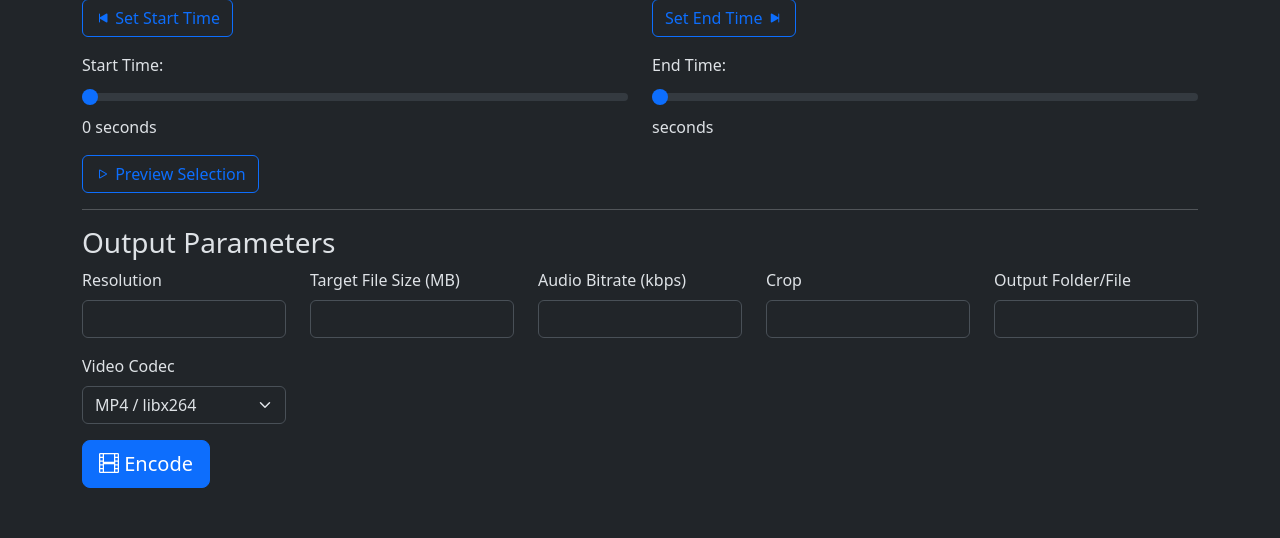
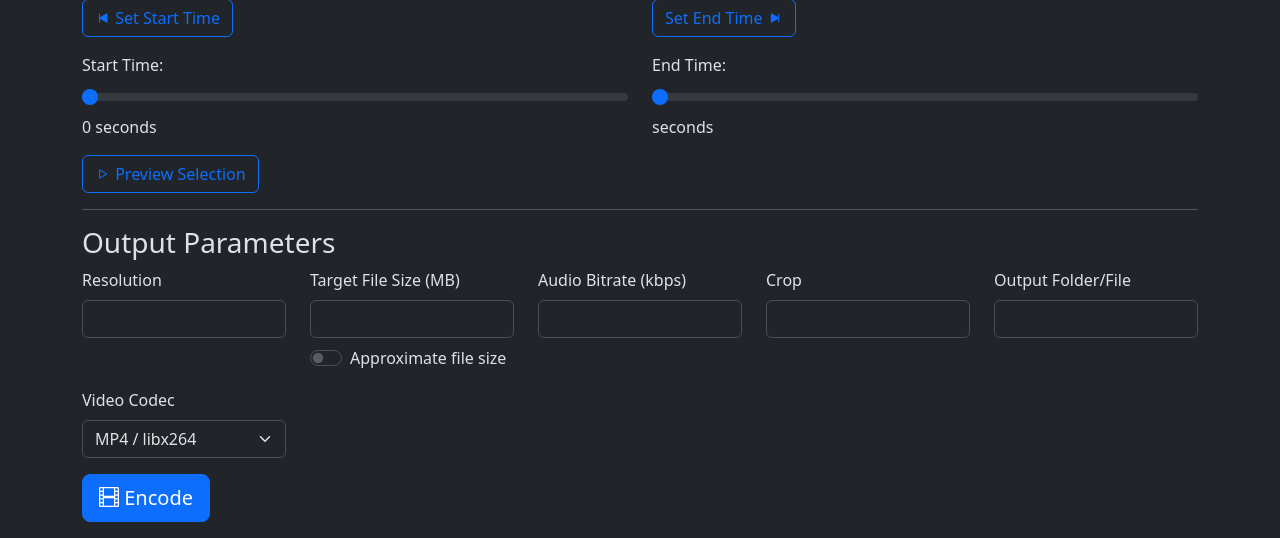
Before and after one commit to zfleeman/ffmpeg4discord, a Python web app: template ffmpeg4discord/templates/web.html in a window 1280 px wide. Shown: the part 721-1259 px from the top of the page. Before the commit the page ends 1209 px from the top, so only its background shows below. Run offline with Jinja, Linux system fonts and the light colour scheme; the template is opened without the code that fills it, so the values that code supplies are empty.

Commit message:
approximate file size support (#26)

```diff
--- a/ffmpeg4discord/arguments.py
+++ b/ffmpeg4discord/arguments.py
@@ -26,6 +26,11 @@ def get_args() -> Namespace:
         "--filename-times",
         action=BooleanOptionalAction,
         help="Generate From/To timestamps from the clip's file name.",
+    )
+    parser.add_argument(
+        "--approx",
+        action=BooleanOptionalAction,
+        help="Approximate file size. The job will not loop to output the file under the target size. It will get close enough to the target on the first run.",
     )
     parser.add_argument("--from", help="Start clipping at this timestamp, e.g. 00:00:10")
     parser.add_argument("--to", help="Stop clipping at this timestamp, e.g. 00:00:20")
--- a/ffmpeg4discord/templates/web.html
+++ b/ffmpeg4discord/templates/web.html
@@ -56,8 +56,12 @@
                     <input class="form-control" name="resolution" id="resolution" type="text" value="{{ twopass.resolution }}" />
                 </div>
                 <div class="col">
-                    <label for="target_filesize" class="form-label">Target File Size (MB)</label>
-                    <input class="form-control" name="target_filesize" id="target_filesize" type="text" value="{{ twopass.target_filesize }}" />
+                    <label for="target_filesize" class="form-label"><span id="targetApprox">Target</span> File Size (MB)</label>
+                    <input class="form-control mb-2" name="target_filesize" id="target_filesize" type="text" value="{{ twopass.target_filesize }}" />
+                    <div class="form-check form-switch">
+                        <input class="form-check-input" type="checkbox" role="switch" id="approx" value="True" name="approx" id="approx" {{ "checked" if approx else "" }}>
+                        <label class="form-check-label" for="approx">Approximate file size</label>
+                    </div>
                 </div>
                 <div class="col">
                     <label for="audio_br" class="form-label">Audio Bitrate (kbps)</label>
@@ -156,6 +160,21 @@
             document.getElementById('encodeForm').submit();
 
         }
+
+        const checkbox = document.getElementById('approx');
+        const span = document.getElementById('targetApprox');
+
+        // Add event listener to the checkbox
+        checkbox.addEventListener('change', function() {
+            // Check if the checkbox is checked
+            if (this.checked) {
+                // Update the text inside the span
+                span.textContent = 'Approximate';
+            } else {
+                // Update the text inside the span
+                span.textContent = 'Target';
+            }
+        });
     </script>
 </body>
 </html>
```
Also changed, not shown: ffmpeg4discord/__main__.py (+14 -5 lines), README.md.
